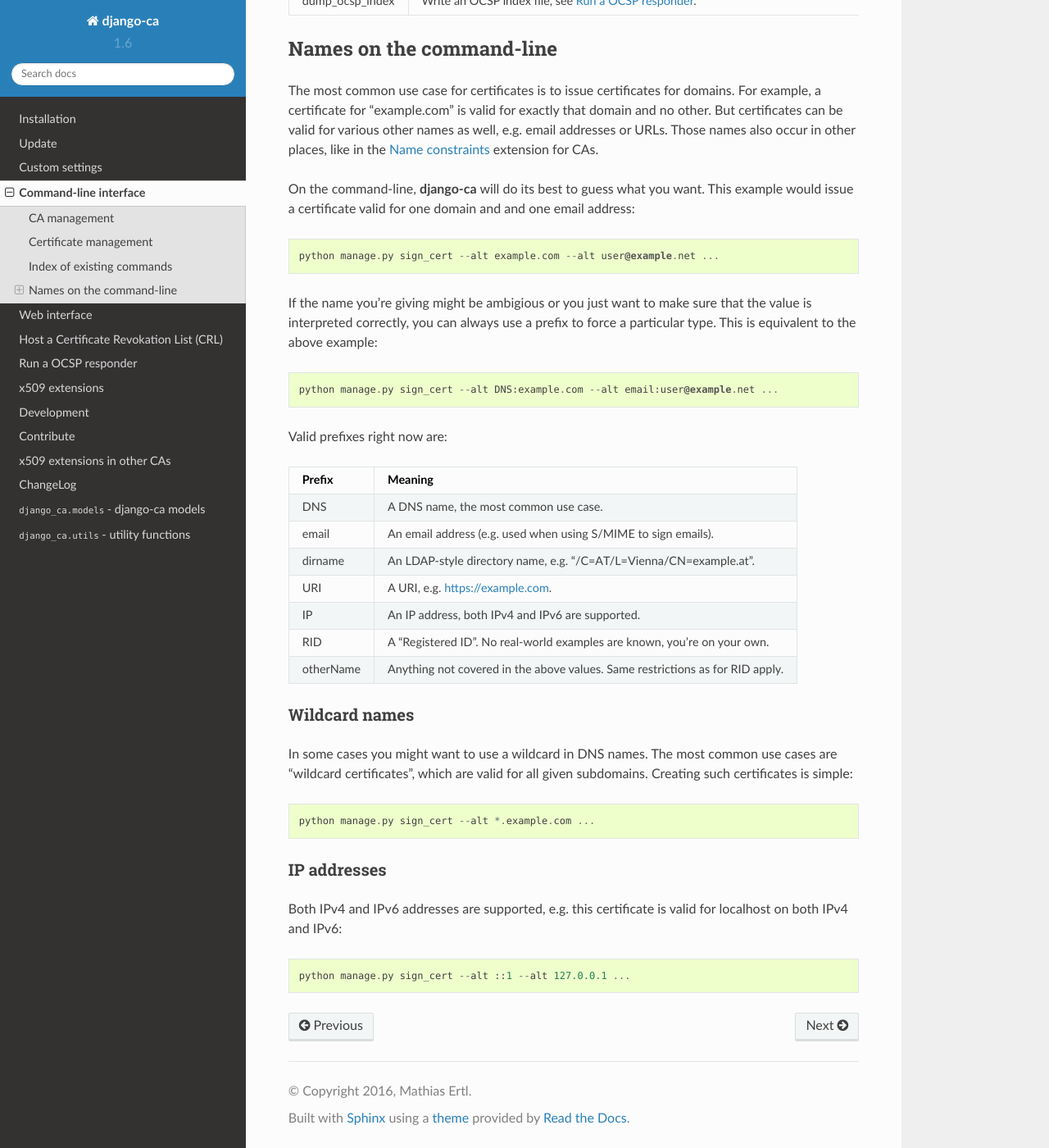
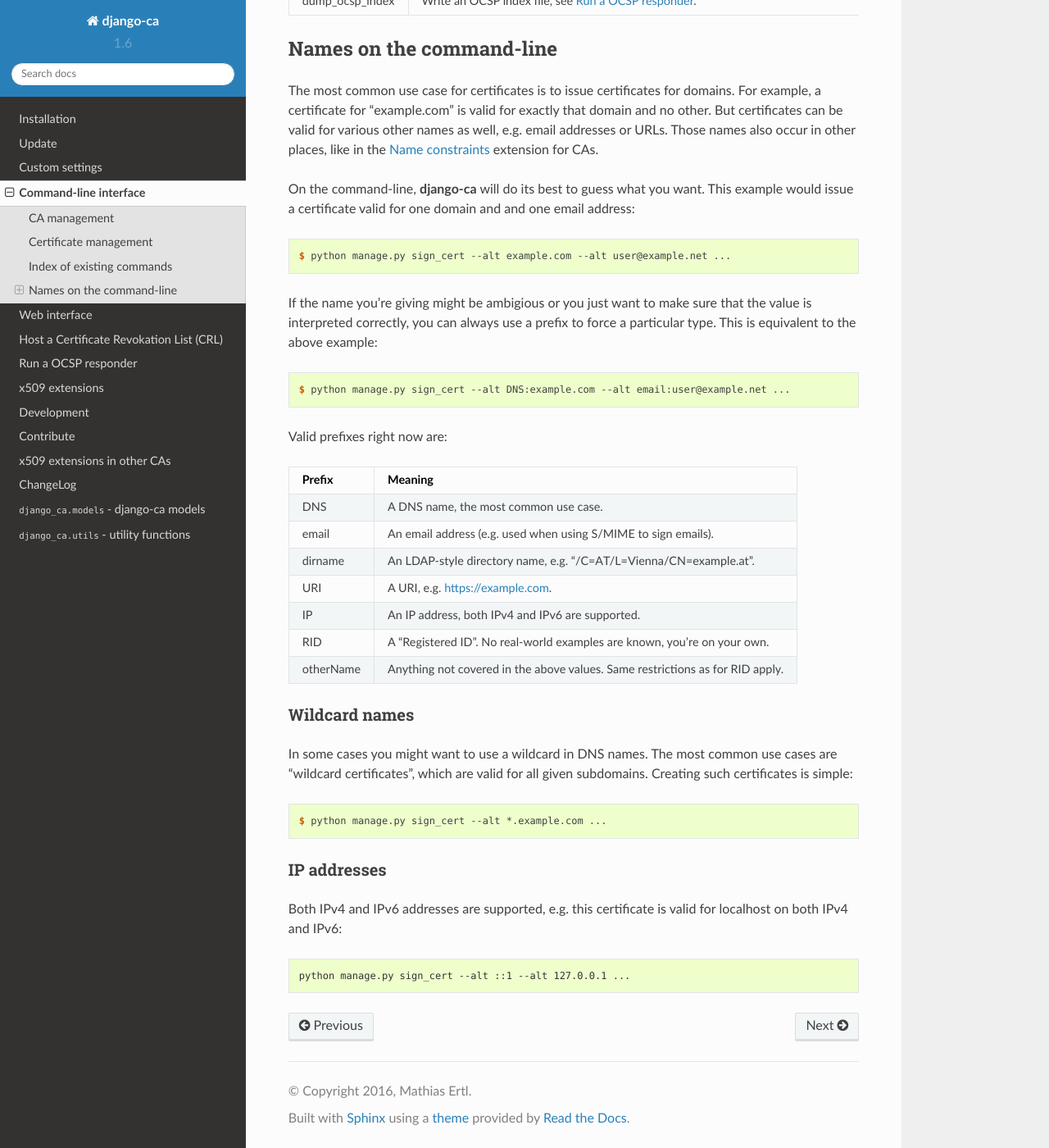
Before and after one commit to mathiasertl/django-ca, a Sphinx documentation site: the page built from docs/source/cli/intro.rst, in a window 1280 px wide and 1400 px high, scrolled down 1597 px. Shown: the whole window at 82% size. Built offline with Sphinx 7.4.7 and the Read the Docs theme 2.0.0, drawn with Linux system fonts in a browser that asks for light colours; some of the changed text lies outside the part shown.

Commit message:
update docs some more

```diff
--- a/docs/source/cli/intro.rst
+++ b/docs/source/cli/intro.rst
@@ -7,7 +7,9 @@
 operations, and :doc:`/cli/cas` is only possible via the command-line interface for security
 reasons.
 
-In general, run ``manage.py`` without any parameters for available subcommands::
+In general, run ``manage.py`` without any parameters for available subcommands:
+
+.. code-block:: console
 
    $ python manage.py
 
@@ -81,14 +83,18 @@
 :ref:`name_constraints` extension for CAs.
 
 On the command-line, **django-ca** will do its best to guess what you want. This example would issue a
-certificate valid for one domain and and one email address::
+certificate valid for one domain and and one email address:
 
-   python manage.py sign_cert --alt example.com --alt user@example.net ...
+.. code-block:: console
+
+   $ python manage.py sign_cert --alt example.com --alt user@example.net ...
 
 If the name you're giving might be ambigious or you just want to make sure that the value is interpreted
-correctly, you can always use a prefix to force a particular type. This is equivalent to the above example::
+correctly, you can always use a prefix to force a particular type. This is equivalent to the above example:
 
-   python manage.py sign_cert --alt DNS:example.com --alt email:user@example.net ...
+.. code-block:: console
+
+   $ python manage.py sign_cert --alt DNS:example.com --alt email:user@example.net ...
 
 Valid prefixes right now are:
 
@@ -108,14 +114,18 @@
 ==============
 
 In some cases you might want to use a wildcard in DNS names. The most common use cases are "wildcard
-certificates", which are valid for all given subdomains. Creating such certificates is simple::
+certificates", which are valid for all given subdomains. Creating such certificates is simple:
 
-   python manage.py sign_cert --alt *.example.com ...
+.. code-block:: console
+
+   $ python manage.py sign_cert --alt *.example.com ...
 
 IP addresses
 ============
 
 Both IPv4 and IPv6 addresses are supported, e.g. this certificate is valid for localhost on both IPv4 and
-IPv6::
+IPv6:
+
+.. code-block:: console
 
    python manage.py sign_cert --alt ::1 --alt 127.0.0.1 ...
```
